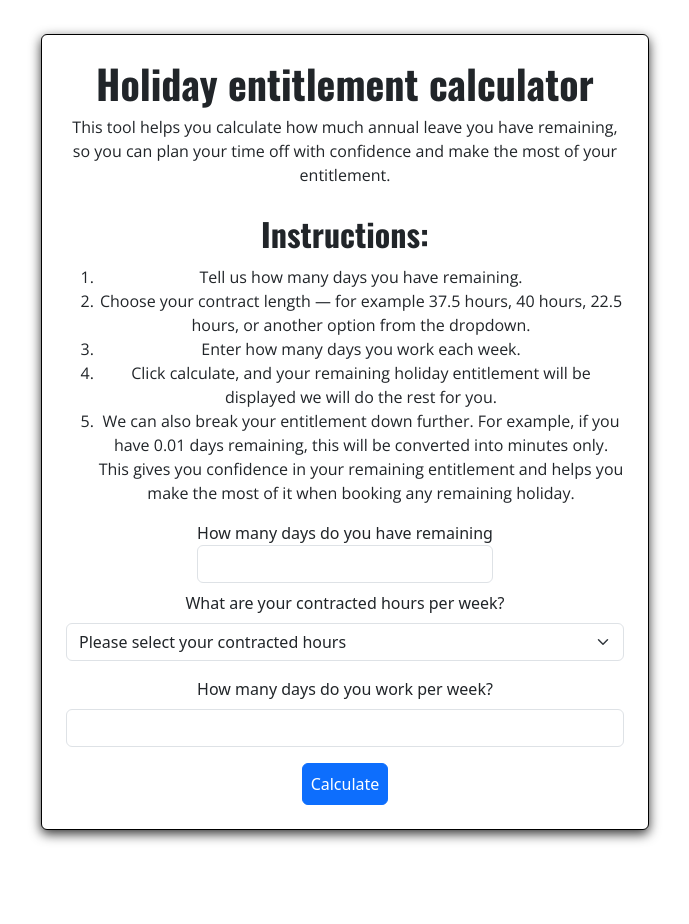
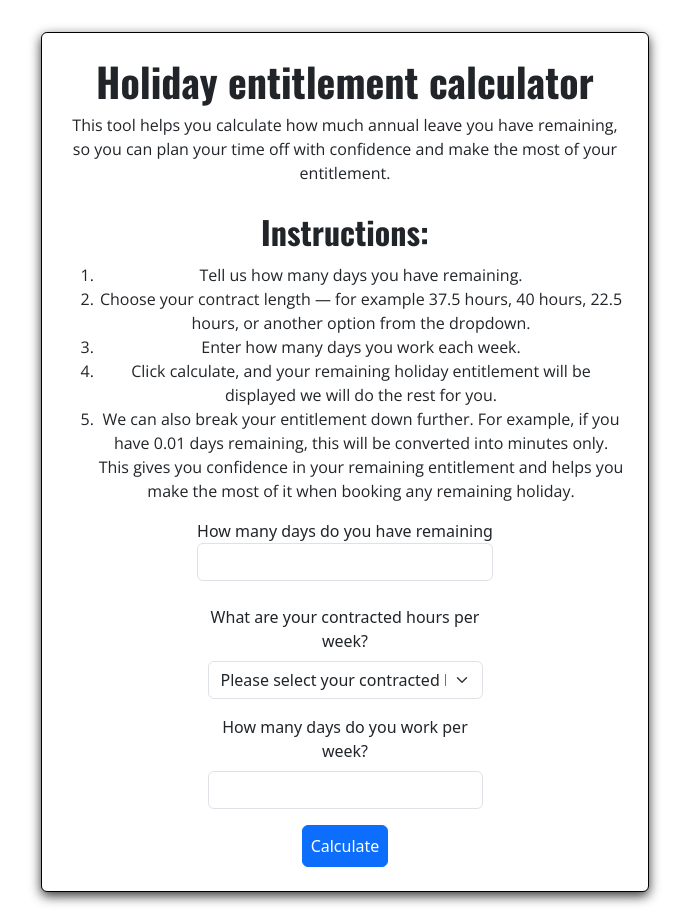
Before and after one commit to mattthughes/entitlement_calculator, a React (Vite) app in the folder entitlement-calculator/: page / in a window 1280 px wide. Shown: the whole page, without its empty margins (295-984 px from the left). Before the commit the page ends 864 px from the top, so only its background shows below. Built offline with nearby package versions, Linux system fonts and the light colour scheme.

Commit message:
Changed column form input width

```diff
--- a/entitlement-calculator/src/components/EntitlementForm.jsx
+++ b/entitlement-calculator/src/components/EntitlementForm.jsx
@@ -45,7 +45,7 @@ export default function EntitlementForm() {
     }
     return <>
         <Form onSubmit={handleSubmit}>
-            <Form.Group>
+            <Form.Group className="mb-3 mx-auto" style={{ maxWidth: 400 }}>
                 {/* Days remaining form field, setting max and min values so the form cannot be submitted without meeting the min or max values */}
                 <Form.Label>How many days do you have remaining
                     <Form.Control type='number' max="40" value={remainingDays} name='remaining-days' onChange={(e) => setRemainingDays(e.target.value)}></Form.Control>
@@ -59,7 +59,7 @@ export default function EntitlementForm() {
 
             ))}
             <div>
-                <Form.Group className="mb-3">
+                <Form.Group className="mb-3 mx-auto mb-3" style={{ maxWidth: 275 }}>
                     <Form.Label>What are your contracted hours per week?
                     </Form.Label>
                     {/* Select drop down, that will allow the user to pick there contract*/}
@@ -80,7 +80,7 @@ export default function EntitlementForm() {
                 ))}
             </div>
 
-            <Form.Group className="mb-3">
+            <Form.Group className="mb-3 mx-auto" style={{ maxWidth: 275 }} >
                 <Form.Label>How many days do you work per week?</Form.Label>
                 <div>
                     {/* Days per week form field, setting max and min values so the form cannot be submitted without meeting the min or max values */}
--- a/entitlement-calculator/src/styles/entitlement.css
+++ b/entitlement-calculator/src/styles/entitlement.css
@@ -7,4 +7,8 @@
     .allowance-text {
         font-size: 20px;
     }
+
+    .form-inputs {
+        width: 50%;
+    }
 }
```
